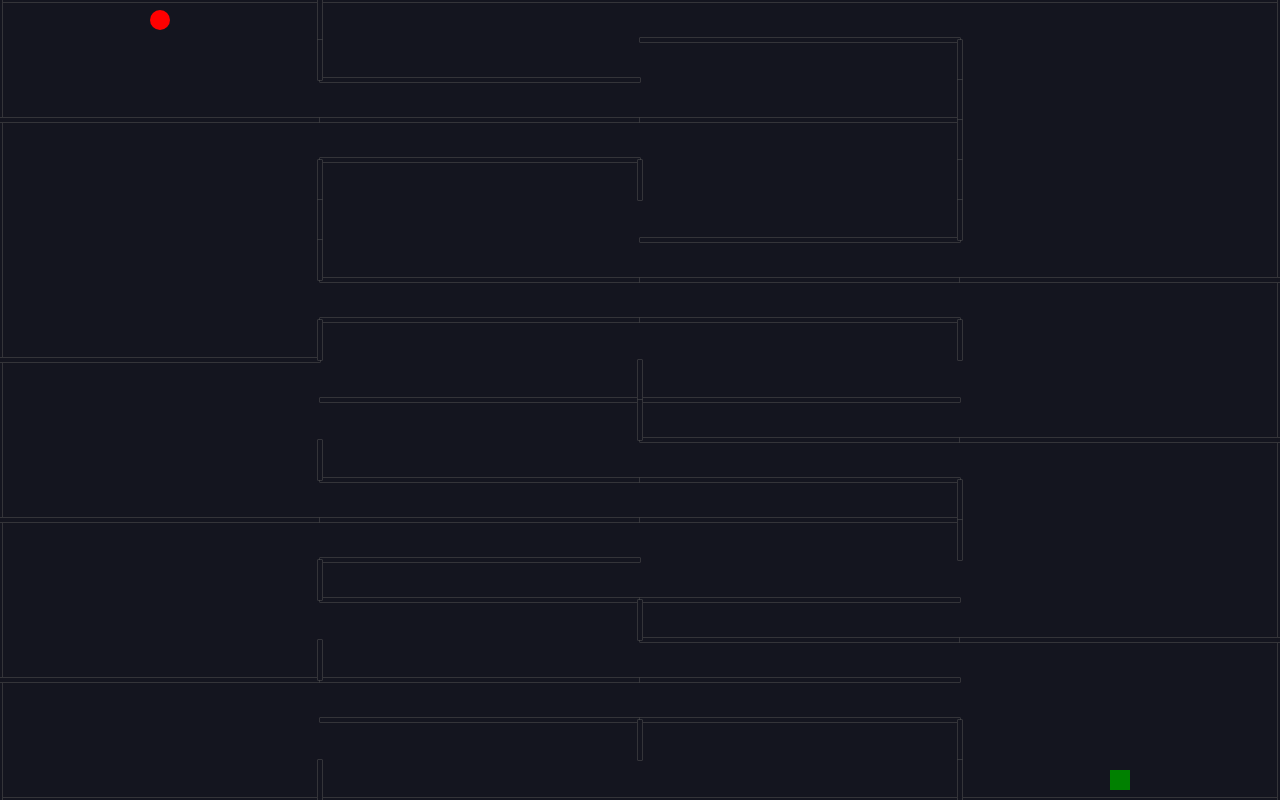
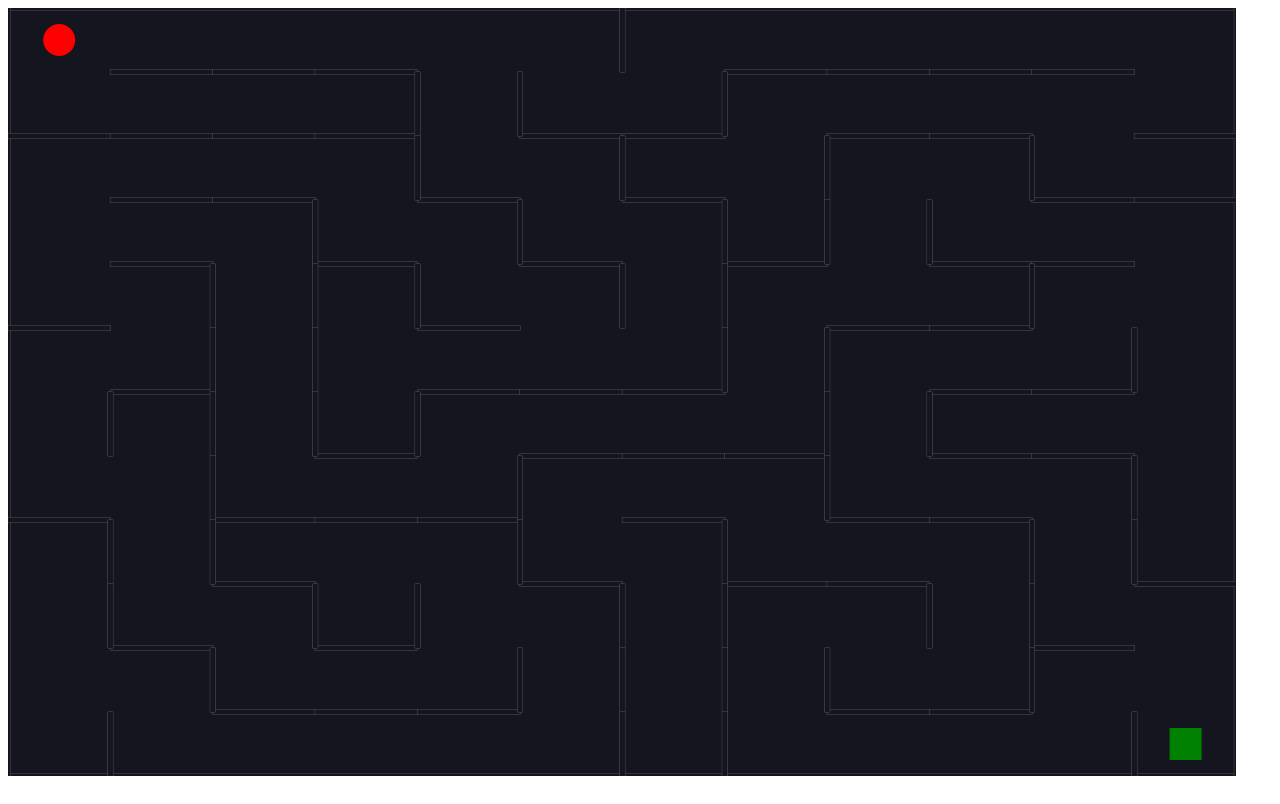
Before and after one commit to syhndie/maze, a plain HTML site: page index.html in a window 1280 px wide. Drawn offline with nearby package versions, Linux system fonts and the light colour scheme; animation ran at ten frames a second.

Commit message:
adjusted phyiscal parameters of ball, goal, walls, velocity

```diff
--- a/index.html
+++ b/index.html
@@ -8,7 +8,7 @@
     <script src="https://cdnjs.cloudflare.com/ajax/libs/matter-js/0.14.2/matter.min.js"></script>
     <style>
         body {
-            margin: 0
+            margin: 1
         }
     </style>
 
--- a/index.js
+++ b/index.js
@@ -1,7 +1,7 @@
-const cellsHorizontal = 4;
-const cellsVertical = 20;
-const width = window.innerWidth;
-const height = window.innerHeight;
+const cellsHorizontal = 12;
+const cellsVertical = 12;
+const width = window.innerWidth * 0.96;
+const height = window.innerHeight * 0.96;
 const wallThickness = 5;
 //length of one side of one cell
 const unitLengthX = width / cellsHorizontal;
@@ -10,7 +10,13 @@ const upKey = 'ArrowUp';
 const downKey = 'ArrowDown';
 const leftKey = 'ArrowLeft';
 const rightKey = 'ArrowRight';
-const velocityBump = 2;
+const velocityBump = 4;
+const airFriction = 0.1;
+const ballDensity = 0.2;
+const velocityCap = 11;
+const wallDensity = 0.00001;
+const endingGravity = 0.1;
+const goalDensity = 0.00001;
 
 //destructure necessary parameters from Matter.js
 const {
@@ -42,10 +48,34 @@ Runner.run(Runner.create(), engine);
 
 //create outside boundary walls
 const walls = [
-    Bodies.rectangle(width / 2, 0, width, wallThickness, { isStatic: true }),
-    Bodies.rectangle(width / 2, height, width, wallThickness, { isStatic: true }),
-    Bodies.rectangle(0, height / 2, wallThickness, height, { isStatic: true }),
-    Bodies.rectangle(width, height / 2, wallThickness, height, { isStatic: true })
+    Bodies.rectangle(
+        width / 2,
+        0,
+        width,
+        wallThickness,
+        { isStatic: true }
+    ),
+    Bodies.rectangle(
+        width / 2,
+        height,
+        width,
+        wallThickness,
+        { isStatic: true }
+    ),
+    Bodies.rectangle(
+        0,
+        height / 2,
+        wallThickness,
+        height,
+        { isStatic: true }
+    ),
+    Bodies.rectangle(
+        width,
+        height / 2,
+        wallThickness,
+        height,
+        { isStatic: true }
+    )
 ];
 World.add(world, walls);
 
@@ -154,6 +184,7 @@ horizontals.forEach((row, rowIndex) => {
             unitLengthX,
             wallThickness,
             {
+                density: wallDensity,
                 label: 'innerWall',
                 isStatic: true
             }
@@ -176,6 +207,7 @@ verticals.forEach((row, rowIndex) => {
             //the heigth of the vertical wall
             unitLengthY,
             {
+                density: wallDensity,
                 label: 'innerWall',
                 isStatic: true
             }
@@ -195,6 +227,7 @@ const goal = Bodies.rectangle(
     goalWidth,
     goalWidth,
     {
+        density: goalDensity,
         isStatic: true,
         label: 'goal',
         render: { fillStyle: 'green' }
@@ -213,6 +246,8 @@ const ball = Bodies.circle(
     radius,
     {
         label: 'ball',
+        density: ballDensity,
+        frictionAir: airFriction,
         render: { fillStyle: 'red' }
     }
 );
@@ -220,16 +255,16 @@ World.add(world, ball);
 
 document.addEventListener('keydown', event => {
     const { x, y } = ball.velocity;
-    if (event.key === rightKey) {
+    if (event.key === rightKey && x < velocityCap) {
         Body.setVelocity(ball, { x: x + velocityBump, y });
     }
-    if (event.key === upKey) {
+    if (event.key === upKey && y > -velocityCap) {
         Body.setVelocity(ball, { x, y: y - velocityBump });
     }
-    if (event.key === leftKey) {
+    if (event.key === leftKey && x > -velocityCap) {
         Body.setVelocity(ball, { x: x - velocityBump, y });
     }
-    if (event.key === downKey) {
+    if (event.key === downKey && y < velocityCap) {
         Body.setVelocity(ball, { x, y: y + velocityBump });
     }
 });
@@ -242,9 +277,12 @@ Events.on(engine, 'collisionStart', event => {
             labels.includes(collision.bodyA.label) &&
             labels.includes(collision.bodyB.label)
         ) {
-            world.gravity.y = 1;
+            world.gravity.y = endingGravity;
             world.bodies.forEach((body) => {
-                if (body.label === 'innerWall') {
+                if (
+                    body.label === 'innerWall' ||
+                    body.label === 'goal'
+                ) {
                     Body.setStatic(body, false);
                 }
             });
```
